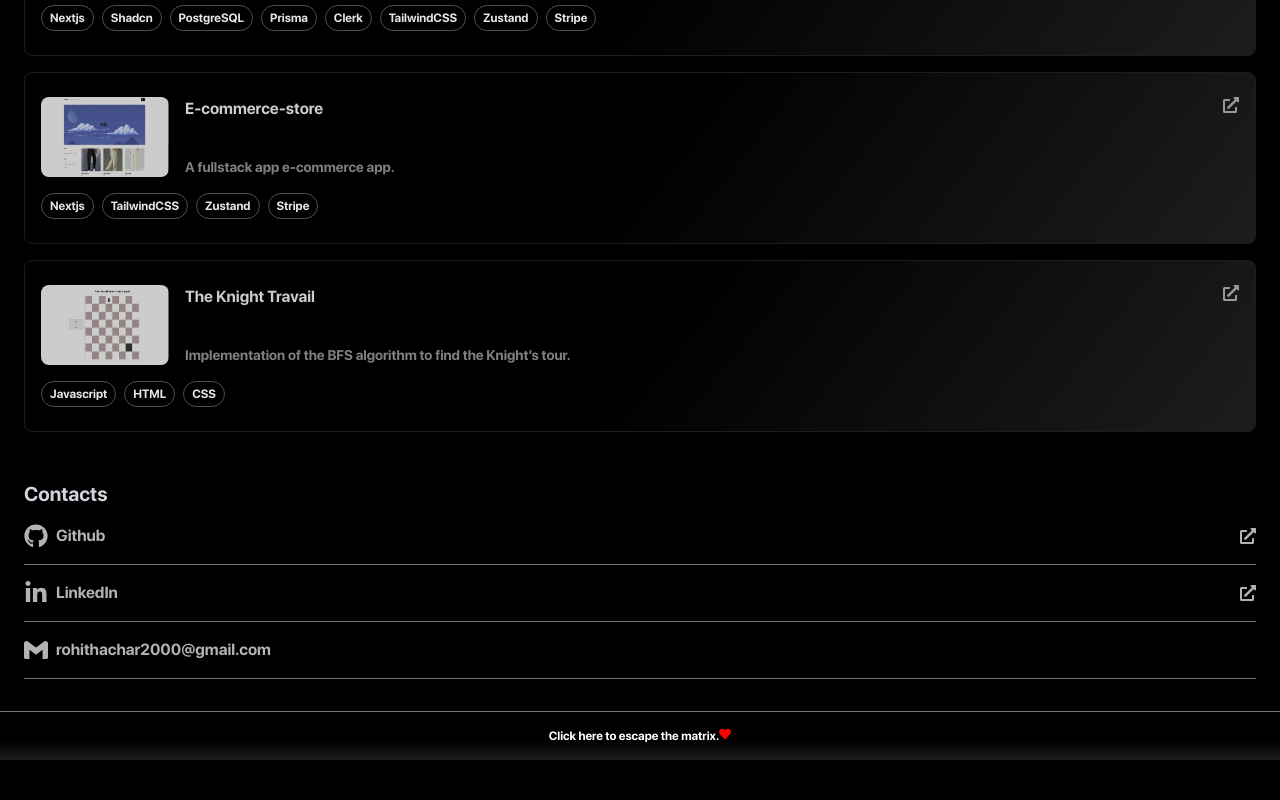
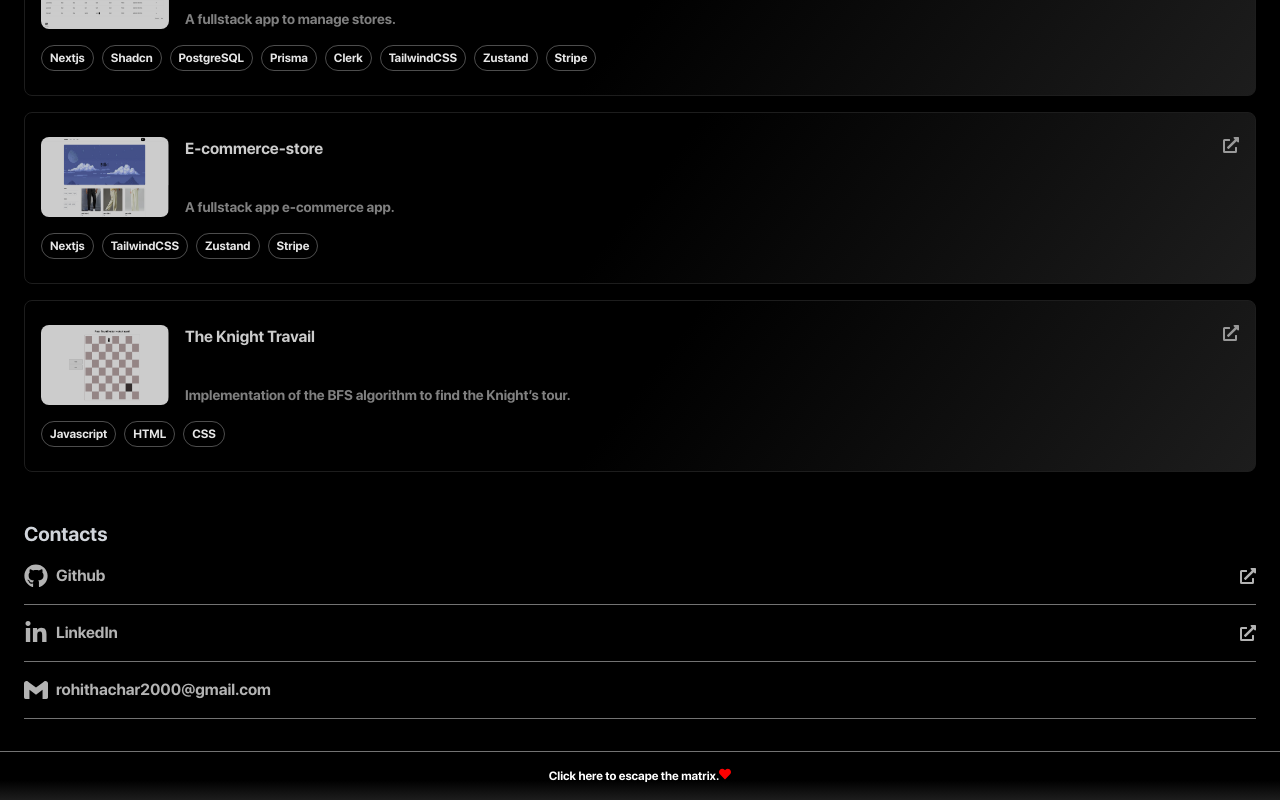
Before and after one commit to RohithAchar/Portfolio-v2, a Next.js app: page / in a window 1280 px wide. Shown: the part 922-1722 px from the top of the page. Before the commit the page ends 1682 px from the top, so only its background shows below. Built offline with nearby package versions, Linux system fonts and the light colour scheme.

Commit message:
removed hover in mobile

```diff
--- a/app/page.jsx
+++ b/app/page.jsx
@@ -153,6 +153,7 @@ const HomePage = () => {
                 <SiExpress size={25} />
                 <p className="text-sm text-accent/50">Expressjs</p>
               </LogoCard>
+              www.linkedin.com/in/rohith-achar-bbb189311/
             </div>
           </div>
         </section>
@@ -178,7 +179,7 @@ const HomePage = () => {
                   <div className="flex flex-col justify-between gap-2 w-full">
                     <p className="flex justify-between items-center text-semibold text-accent/80">
                       E-commerce-admin{" "}
-                      <span className="opacity-70 group-hover:scale-110 group-hover:opacity-90 transition">
+                      <span className="opacity-70 transition">
                         <FaExternalLinkAlt />
                       </span>{" "}
                     </p>
@@ -217,7 +218,7 @@ const HomePage = () => {
                   <div className="flex flex-col justify-between gap-2 w-full">
                     <p className="flex justify-between text-semibold text-accent/80">
                       E-commerce-store{" "}
-                      <span className="opacity-70 group-hover:scale-110 group-hover:opacity-90 transition">
+                      <span className="opacity-70 transition">
                         <FaExternalLinkAlt />
                       </span>{" "}
                     </p>
@@ -252,7 +253,7 @@ const HomePage = () => {
                   <div className="flex flex-col justify-between gap-2 w-full">
                     <p className="flex justify-between text-semibold text-accent/80">
                       The Knight Travail{" "}
-                      <span className="opacity-70 group-hover:scale-110 group-hover:opacity-90 transition">
+                      <span className="opacity-70 transition">
                         <FaExternalLinkAlt />
                       </span>{" "}
                     </p>
@@ -283,11 +284,27 @@ const HomePage = () => {
                 className="group"
               >
                 <div className="flex justify-between items-center w-full">
-                  <div className="flex items-center gap-x-2 text-accent/70 group-hover:text-accent">
+                  <div className="flex items-center gap-x-2 text-accent/70">
                     <FaGithub className="w-6 h-6" />
                     Github
                   </div>
-                  <span className="opacity-70 group-hover:scale-110 group-hover:opacity-90 transition">
+                  <span className="opacity-70 transition">
+                    <FaExternalLinkAlt />
+                  </span>
+                </div>
+              </a>
+              <div className="border-b border-accent/45" />
+              <a
+                href="https://www.linkedin.com/in/rohith-achar-bbb189311"
+                target="_blank"
+                className="group"
+              >
+                <div className="flex justify-between items-center w-full">
+                  <div className="flex items-center gap-x-2 text-accent/70">
+                    <FaLinkedinIn className="w-6 h-6" />
+                    LinkedIn
+                  </div>
+                  <span className="opacity-70 transition">
                     <FaExternalLinkAlt />
                   </span>
                 </div>
@@ -299,23 +316,7 @@ const HomePage = () => {
                 className="group"
               >
                 <div className="flex justify-between items-center w-full">
-                  <div className="flex items-center gap-x-2 text-accent/70 group-hover:text-accent">
-                    <FaLinkedinIn className="w-6 h-6" />
-                    LinkedIn
-                  </div>
-                  <span className="opacity-70 group-hover:scale-110 group-hover:opacity-90 transition">
-                    <FaExternalLinkAlt />
-                  </span>
-                </div>
-              </a>
-              <div className="border-b border-accent/45" />
-              <a
-                href="https://github.com/RohithAchar"
-                target="_blank"
-                className="group"
-              >
-                <div className="flex justify-between items-center w-full">
-                  <div className="flex items-center gap-x-2 text-accent/70 group-hover:text-accent">
+                  <div className="flex items-center gap-x-2 text-accent/70">
                     <SiGmail className="w-6 h-6" />
                     rohithachar2000@gmail.com
                   </div>
```
